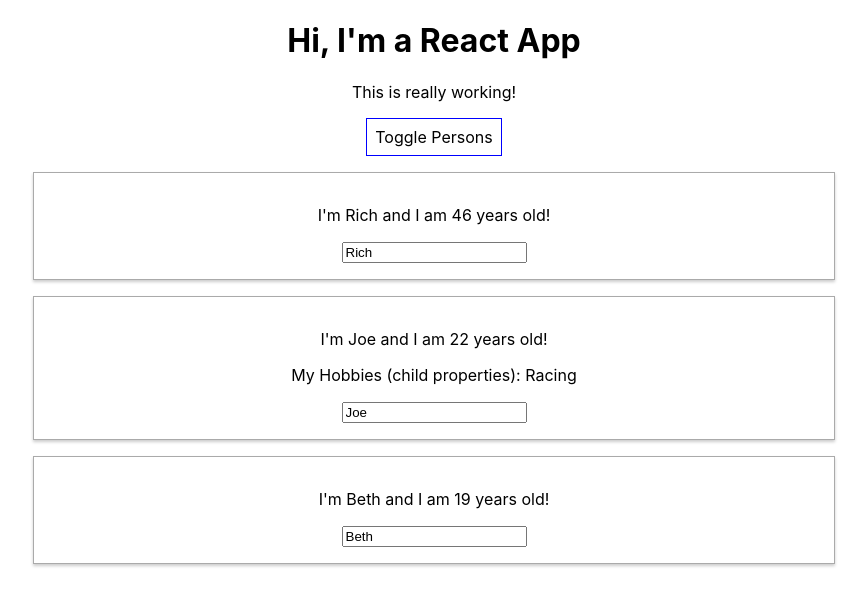
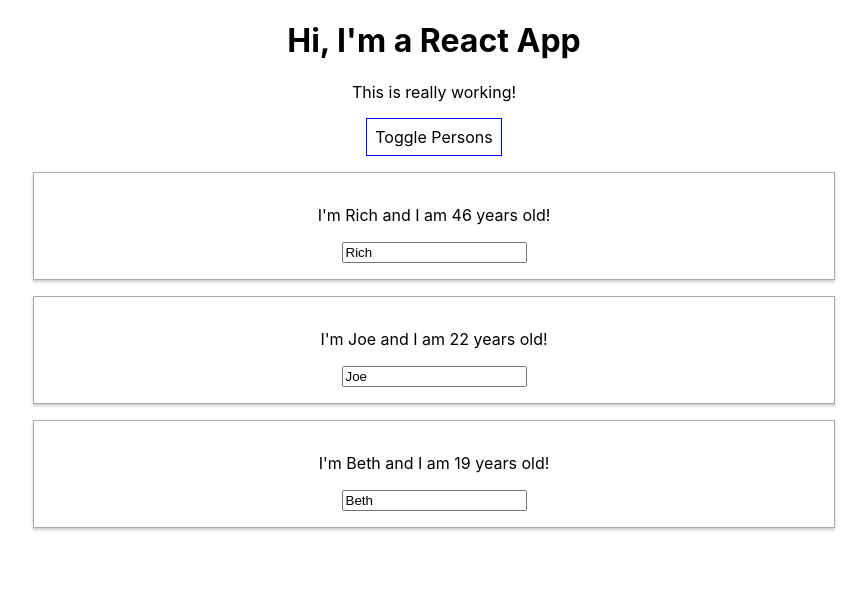
Before and after one commit to vbrich/complete-react-guide, a React (Create React App) app: page / in a window 1280 px wide. Both pictures are taken after a click on the button "Toggle Persons". Shown: the top 606 px of the page, without its empty margins (206-1073 px from the left). Built offline with nearby package versions, Linux system fonts and the light colour scheme.

Commit message:
Section 55 - Output List of JSX by using map()

```diff
--- a/src/App.js
+++ b/src/App.js
@@ -55,17 +55,11 @@
       // persons holds my JSX code that I can inject to be returned. Because we are outside Render(), I can just write pure JS.
       persons = (
         <div>
-          <Person
-            name={this.state.persons[0].name}
-            age={this.state.persons[0].age} />
-          <Person
-            name={this.state.persons[1].name}
-            age={this.state.persons[1].age}
-            click={this.switchNameHandler.bind(this, 'Max!')}
-            changed={this.nameChangedHandler} >My Hobbies (child properties): Racing</Person>
-          <Person
-            name={this.state.persons[2].name}
-            age={this.state.persons[2].age} />
+          {this.state.persons.map(person => {
+            return <Person
+            name={person.name}
+            age={person.age}/>
+          })}
         </div>
       );
     }
```
Also changed, not shown: 1 other file (tests, documents, lock files or other folders).
